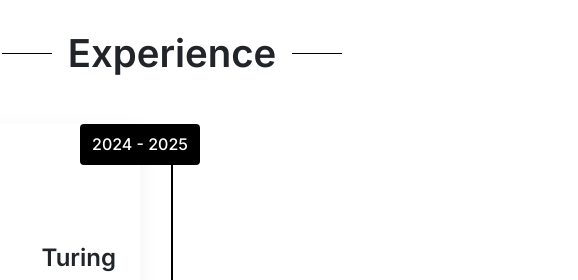
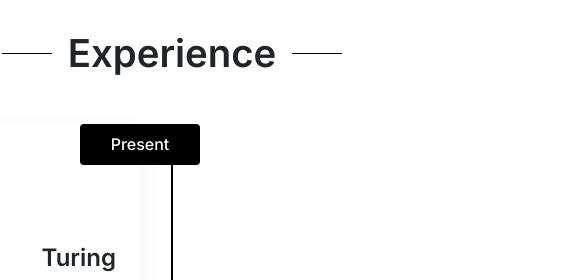
Before and after one commit to Yemofio/digney.yemofio.github.io, a plain HTML site: page index.html in a window 1280 px wide. Shown: the part 1320-1600 px from the top of the page, 468-1046 px from the left. Drawn offline with Linux system fonts and the light colour scheme.

Commit message:
Update index.html

```diff
--- a/index.html
+++ b/index.html
@@ -68,7 +68,7 @@
         <h2 class="section-title"><span>Experience</span></h2>
         <div class="timeline">
             <div class="timeline-item">
-                <div class="timeline-date">2024 - 2025</div>
+                <div class="timeline-date">Present</div>
                 <div class="timeline-content">
                     <div class="company-logo">
                         <img src="turing-logo.jpg" alt="Turing">
```
